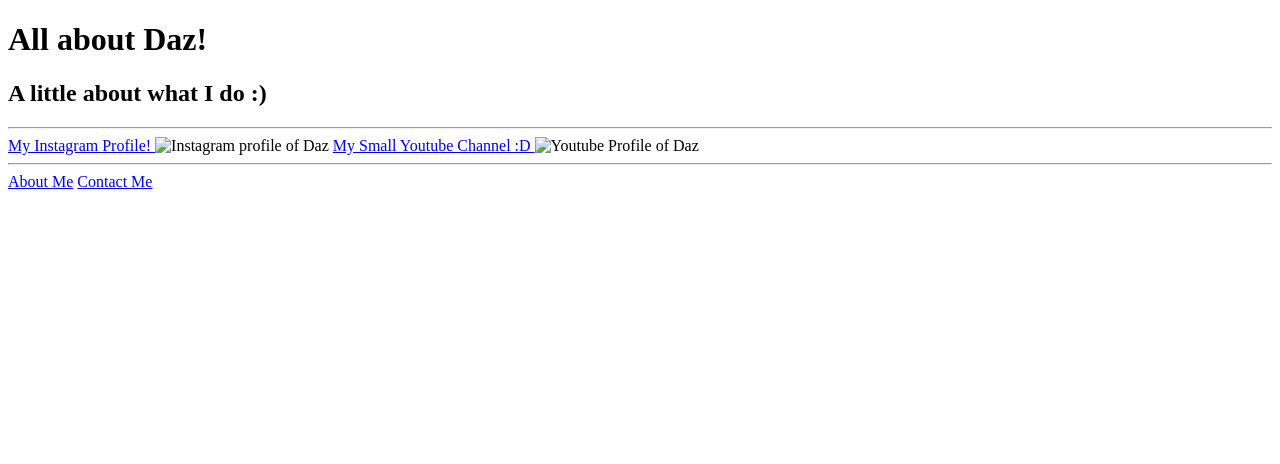
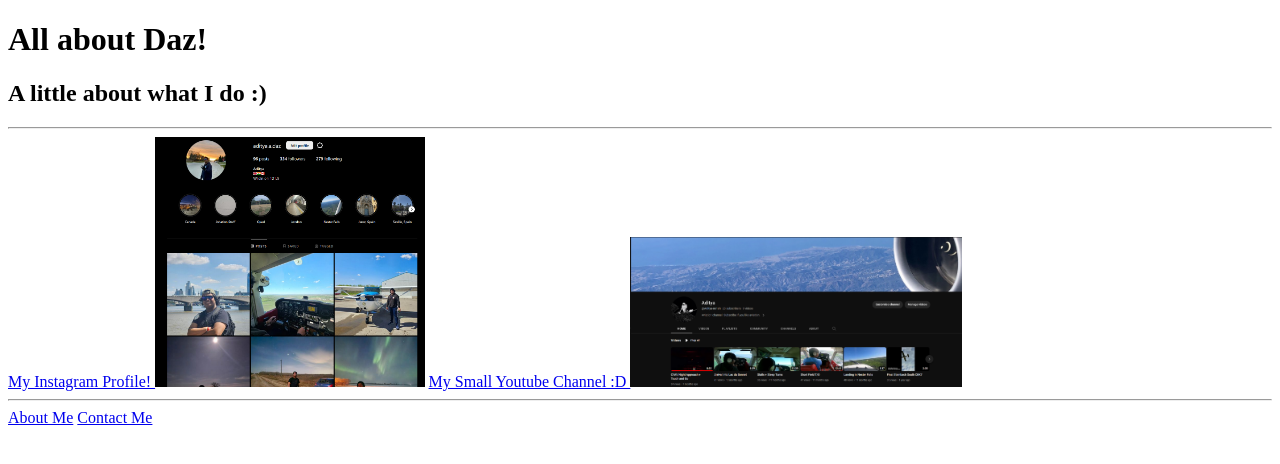
Before and after one commit to Dr-Daz/A-little-About-Me, a plain HTML site: page index.html in a window 1280 px wide. Drawn offline with Linux system fonts and the light colour scheme; the site is published under a folder, as on GitHub Pages, so addresses that start at the root find nothing.

Commit message:
Update index.html

```diff
--- a/index.html
+++ b/index.html
@@ -27,10 +27,10 @@ https://developer.mozilla.org/en-US/docs/Web/HTML/Element/img#attr-height -->
     <h2>A little about what I do :) </h2>
     <hr/>
     <a href = "https://www.instagram.com/aditya.a.daz/"> My Instagram Profile! </a>
-    <img src = "/assets/images/instaprof.png" height = 250 alt = "Instagram profile of Daz"/>
+    <img src = "assets/images/instaprof.png" height = 250 alt = "Instagram profile of Daz"/>
 
     <a href="https://www.youtube.com/channel/UCTz3R0YaRw7DvZ7xXF16fAw">My Small Youtube Channel :D </a>
-    <img src = "/assets/images/youtubeprof.png" height = 150 alt = "Youtube Profile of Daz"/>
+    <img src = "assets/images/youtubeprof.png" height = 150 alt = "Youtube Profile of Daz"/>
     <hr/>
     <a href = "public/about.html">About Me</a>
     <a href="/public/contact.html">Contact Me</a>
```
